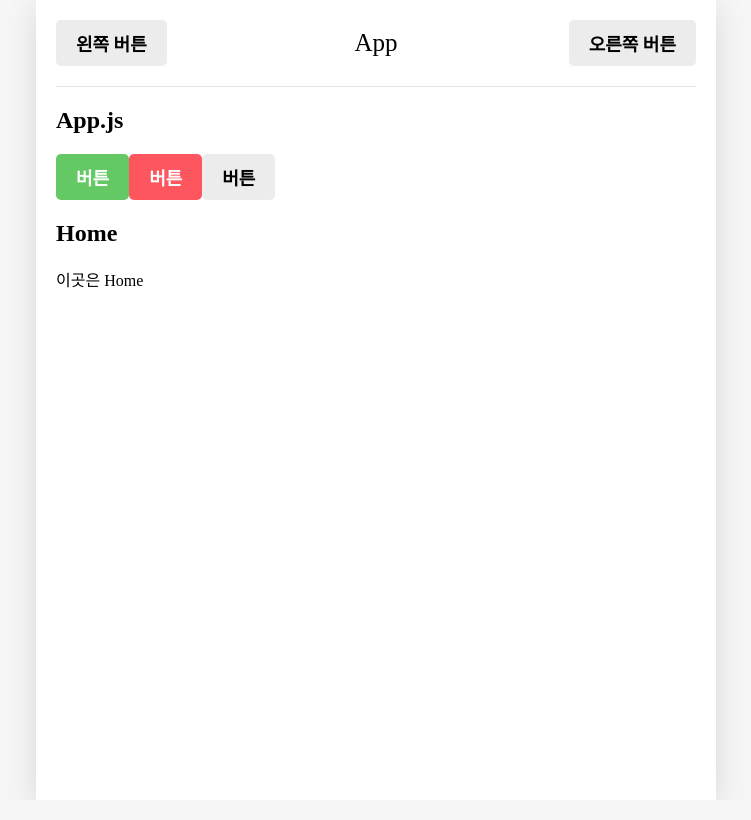
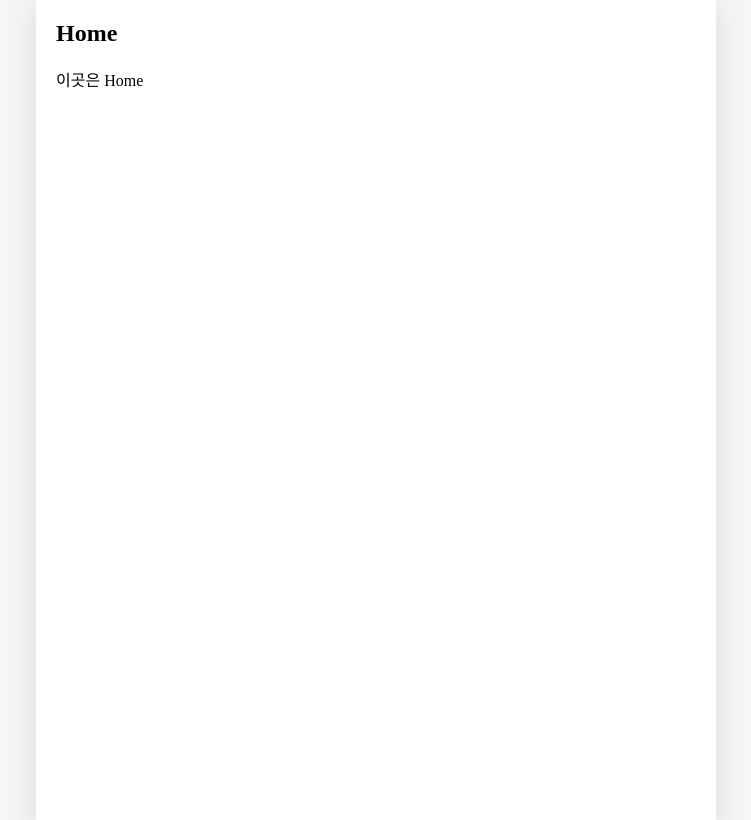
Before and after one commit to HEUNNN/React_JS_application, a React (Create React App) app in the folder emotiondiary/: page / in a window 1280 px wide. Shown: the whole page, without its empty margins (264-1015 px from the left). Built offline with nearby package versions, Linux system fonts and the light colour scheme; a web font is replaced by a local one.

Commit message:
2022/3/4 React winterload EmotionDiary pjt - 프로젝트 기초 공사 2

```diff
--- a/emotiondiary/src/App.js
+++ b/emotiondiary/src/App.js
@@ -1,3 +1,5 @@
+import React, { useReducer, useRef } from "react";
+
 import "./App.css";
 import { BrowserRouter, Route, Routes } from "react-router-dom";
 
@@ -11,42 +13,78 @@
 import MyButton from "./Components/MyButton";
 import MyHeader from "./Components/MyHeader";
 
+const myReducer = (state, action) => {
+  let newState = [];
+  switch (action.type) {
+    case "INIT": {
+      return action.data;
+    }
+    case "CREATE": {
+      const newItem = {
+        ...action.data,
+      };
+      newState = [newItem, ...state];
+      break;
+    }
+    case "REMOVE": {
+      newState = state.filter((v) => v.id !== action.targetId);
+      break;
+    }
+    case "EDIT": {
+      newState = state.map((v) =>
+        v.id === action.data.id ? { ...action.data } : v
+      );
+      break;
+    }
+    default:
+      return state;
+  }
+  return newState;
+};
+
+export const DiaryStateContext = React.createContext();
+export const DiaryDispatchContext = React.createContext();
+
 function App() {
-  const env = process.env;
-  env.PUBLIC_URL = env.PUBLIC_URL || "";
+  const [data, dispatch] = useReducer(myReducer, []);
+
+  const dataId = useRef(0);
+  //CREATE
+  const onCreate = (date, content, emotion) => {
+    dispatch({
+      type: "CREATE",
+      data: {
+        id: dataId.current,
+        data: new Date(date).getTime(),
+        content,
+        emotion,
+      },
+    });
+    dataId.current += 1;
+  };
+  //REMOVE
+  const onRemove = (targetId) => {
+    dispatch({ type: "REMOVE", targetId });
+  };
+  //EDIT
+  const onEdit = (targetId, date, content, emotion) => {
+    dispatch({
+      Type: "EDIT",
+      data: {
+        id: targetId,
+        date: new Date(date).getTime(),
+        content,
+        emotion,
+      },
+    });
+  };
+
   return (
+    <DiaryStateContext.Provider value={data}>
+      <DiaryDispatchContext.Provider>
         <BrowserRouter>
-      {" "}
           {/* 브라우저의 URL과 매핑을 위해 사용 */}
           <div className="App">
-        <MyHeader
-          headText={"App"}
-          leftChild={
-            <MyButton text={"왼쪽 버튼"} onClick={() => alert("왼쪽 클릭")} />
-          }
-          rightChild={
-            <MyButton
-              text={"오른쪽 버튼"}
-              onClick={() => alert("오른쪽 클릭")}
-            />
-          }
-        />
-        <h2>App.js</h2>
-        <MyButton
-          text={"버튼"}
-          onClick={() => alert("버튼 클릭")}
-          type={"positive"}
-        />
-        <MyButton
-          text={"버튼"}
-          onClick={() => alert("버튼 클릭")}
-          type={"negative"}
-        />
-        <MyButton
-          text={"버튼"}
-          onClick={() => alert("버튼 클릭")}
-          type={"default"}
-        />
             <Routes>
               <Route path="/" element={<Home />} />
               <Route path="/new" element={<New />} />
@@ -55,6 +93,8 @@
             </Routes>
           </div>
         </BrowserRouter>
+      </DiaryDispatchContext.Provider>
+    </DiaryStateContext.Provider>
   );
 }
 
```
Lines whose indentation alone changed are shown as unchanged.
